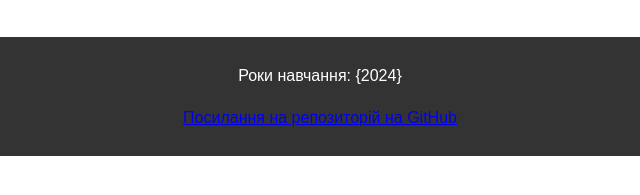
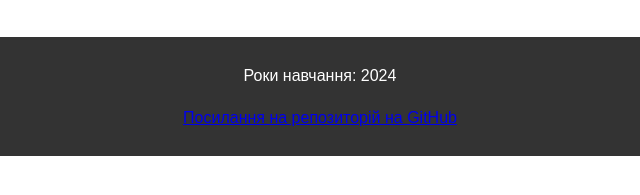
Before and after one commit to skytsaki/personal-website, a plain HTML site: page about.html in a window 1280 px wide. Shown: the part 589-784 px from the top of the page, 320-960 px from the left. Drawn offline with Linux system fonts and the light colour scheme.

Commit message:
Update about.html

```diff
--- a/about.html
+++ b/about.html
@@ -31,7 +31,7 @@
 
     <footer>
 
-        <p>Роки навчання: {2024}</p>
+        <p>Роки навчання: 2024</p>
         <p><a href="https://github.com/skytskai">Посилання на репозиторій на GitHub</a></p>
     </footer>
 </body>
```
